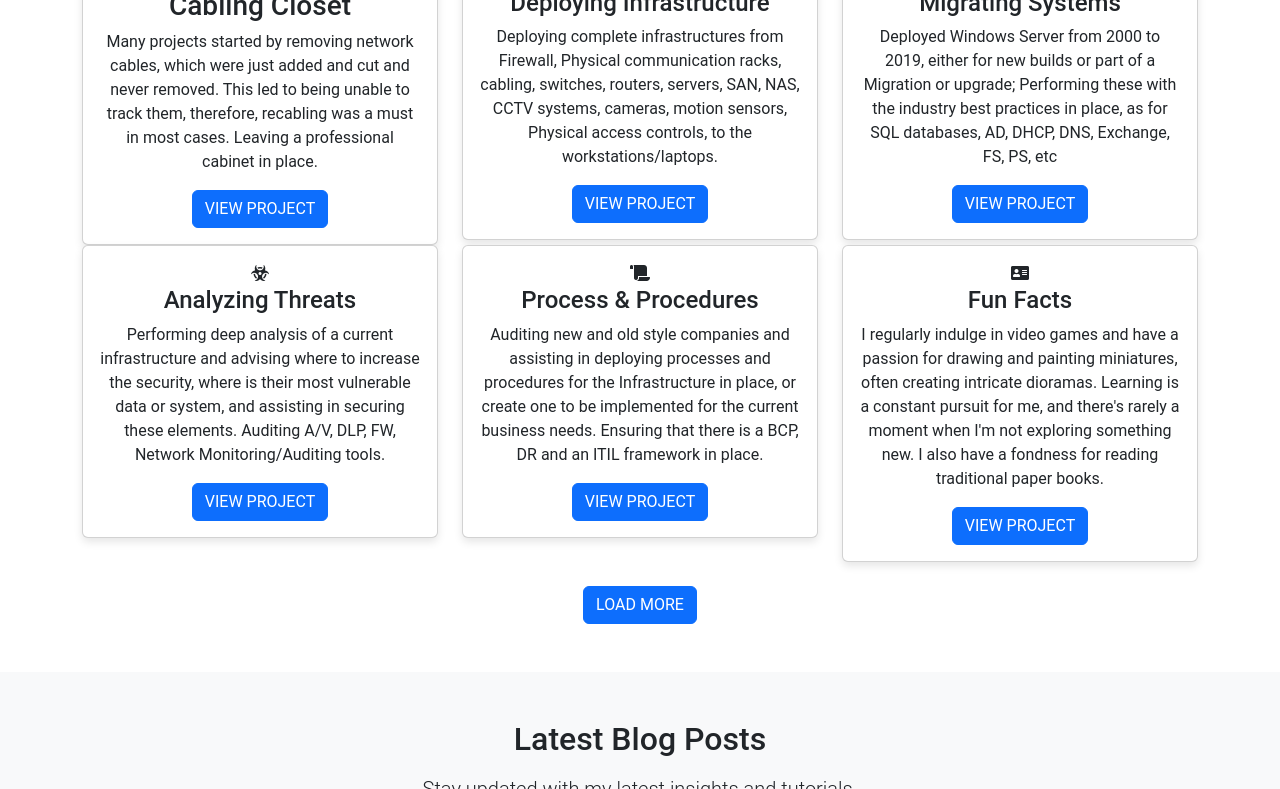
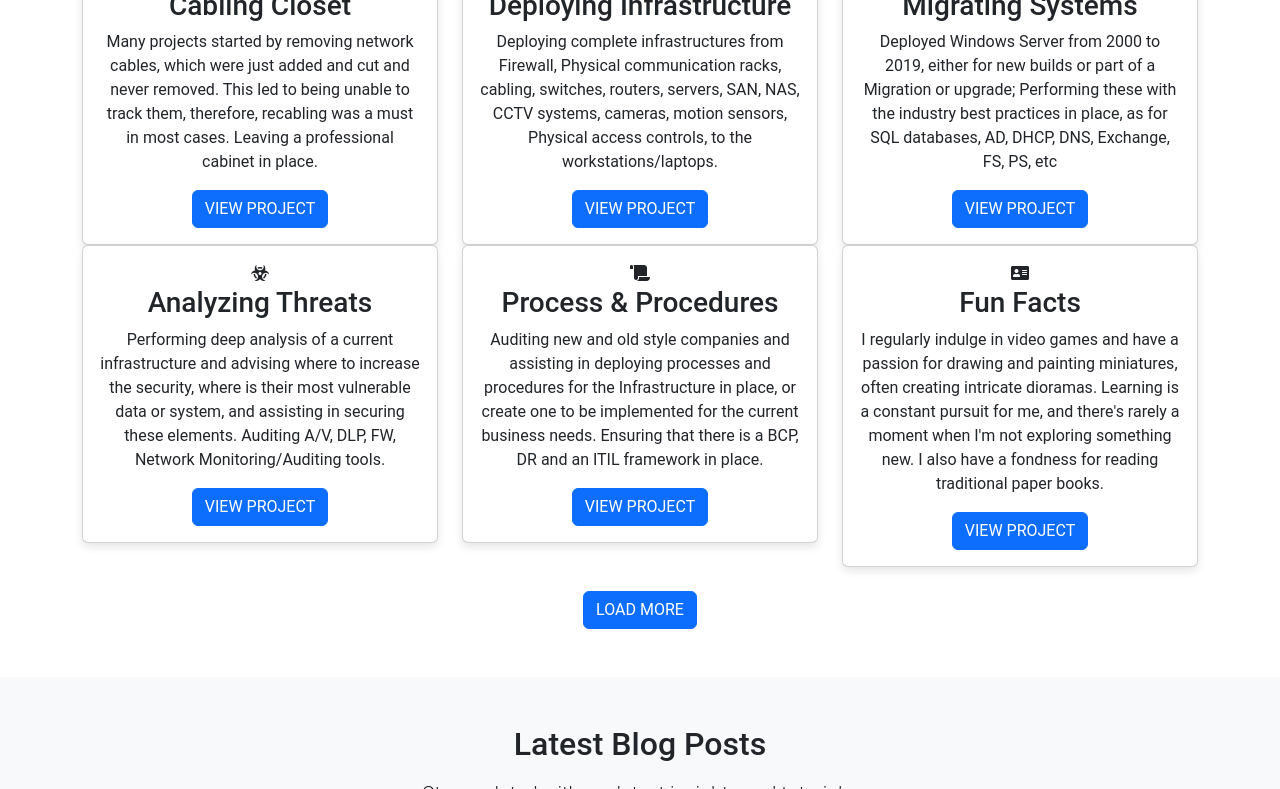
Before and after one commit to johnnyboysydney/NewPortfolio, a website: page index.html in a window 1280 px wide. Shown: the part 1537-2326 px from the top of the page. Drawn offline with Linux system fonts and the light colour scheme; a web font is replaced by a local one.

Commit message:
changed h4 to h3

```diff
--- a/index.html
+++ b/index.html
@@ -136,7 +136,7 @@
                     <div class="card">
                         <div class="card-body">
                             <i class="fas fa-ethernet"></i>
-                            <h4 class="card-title">Deploying Infrastructure</h4>
+                            <h3 class="card-title">Deploying Infrastructure</h3>
                             <p class="card-text">Deploying complete infrastructures from Firewall,
                                 Physical communication racks, cabling, switches, routers, servers, SAN, NAS, CCTV systems, cameras, motion sensors,
                                 Physical access controls, to the workstations/laptops.</p>
@@ -149,7 +149,7 @@
                     <div class="card">
                         <div class="card-body">
                             <i class="fab fa-windows"></i>
-                            <h4 class="card-title">Migrating Systems</h4>
+                            <h3 class="card-title">Migrating Systems</h3>
                             <p class="card-text">Deployed Windows Server from 2000 to 2019, either for new builds or part of a
                                 Migration or upgrade; Performing these with the industry best practices in place, as for SQL databases, AD, DHCP, DNS, Exchange,
                                 FS, PS, etc</p>
@@ -162,7 +162,7 @@
                     <div class="card">
                         <div class="card-body">
                             <i class="fas fa-biohazard"></i>
-                            <h4 class="card-title">Analyzing Threats</h4>
+                            <h3 class="card-title">Analyzing Threats</h3>
                             <p class="card-text">Performing deep analysis of a current infrastructure and advising where to increase the security,
                                 where is their most vulnerable data or system, and assisting in securing these elements.
                                 Auditing A/V, DLP, FW, Network Monitoring/Auditing tools.</p>
@@ -175,7 +175,7 @@
                     <div class="card">
                         <div class="card-body">
                             <i class="fas fa-scroll"></i>
-                            <h4 class="card-title">Process & Procedures</h4>
+                            <h3 class="card-title">Process & Procedures</h3>
                             <p class="card-text">Auditing new and old style companies and assisting in deploying processes and procedures for the Infrastructure in place,
                                 or create one to be implemented for the current business needs.
                                 Ensuring that there is a BCP, DR and an ITIL framework in place.</p>
@@ -188,7 +188,7 @@
                     <div class="card">
                         <div class="card-body">
                             <i class="fas fa-address-card"></i>
-                            <h4 class="card-title">Fun Facts</h4>
+                            <h3 class="card-title">Fun Facts</h3>
                             <p class="card-text">I regularly indulge in video games and have a passion for drawing and painting miniatures, often creating intricate dioramas.
                                 Learning is a constant pursuit for me, and there's rarely a moment when I'm not exploring something new. I also have a fondness for reading traditional paper books.</p>
                             <a href="./html/projects.html#project6" class="btn btn-primary">View Project</a>
```
